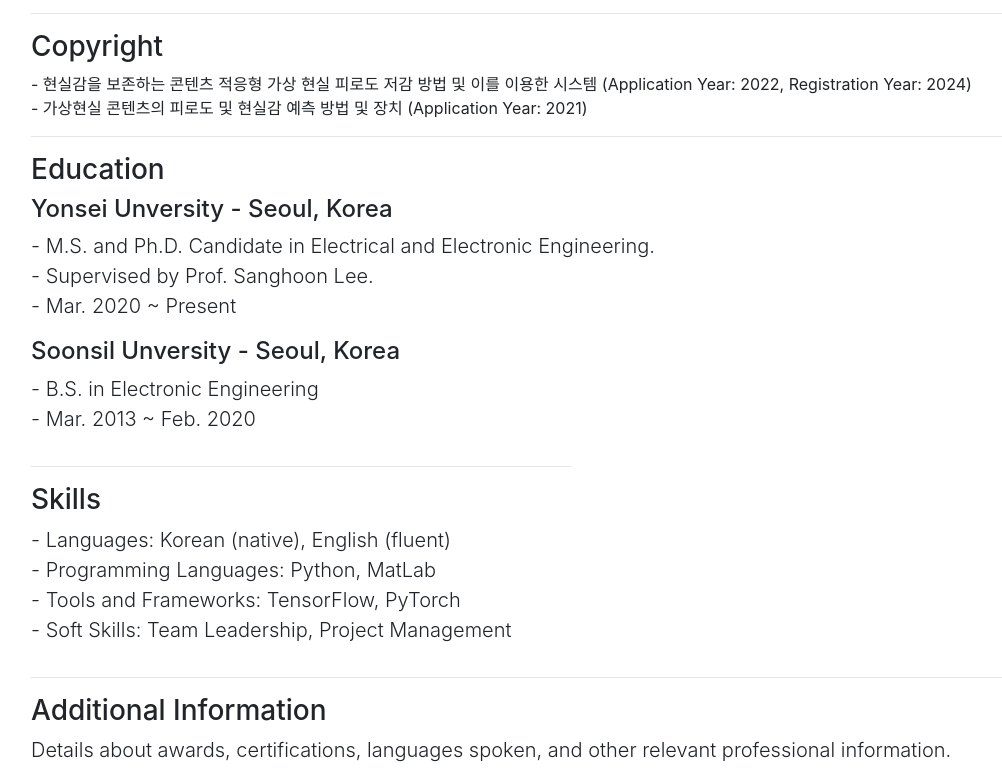
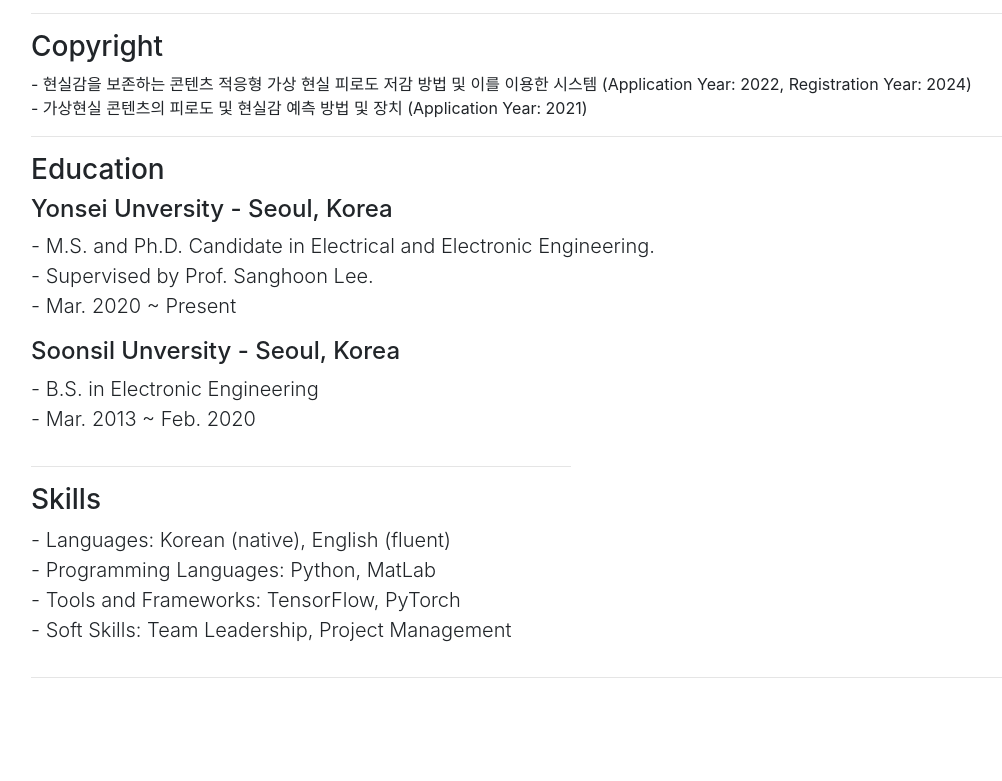
Before and after one commit to HaengInThere/cv, a website: page index.html in a window 1280 px wide. Shown: the part 1344-2125 px from the top of the page, without its empty margins (54-1056 px from the left). After the commit the page ends 2038 px from the top, so only its background shows below. Drawn offline with nearby package versions, Linux system fonts and the light colour scheme.

Commit message:
version 0.1

```diff
--- a/index.html
+++ b/index.html
@@ -150,13 +150,6 @@
         </div>
 
         <hr>
-        <div class="row">
-            <div class="col-md-12">
-                <!-- Additional Information Section -->
-                <h3 class="subtitle">Additional Information</h3>
-                <p class="lead">Details about awards, certifications, languages spoken, and other relevant professional information.</p>
-            </div>
-        </div>
 
     </div>
 
```
